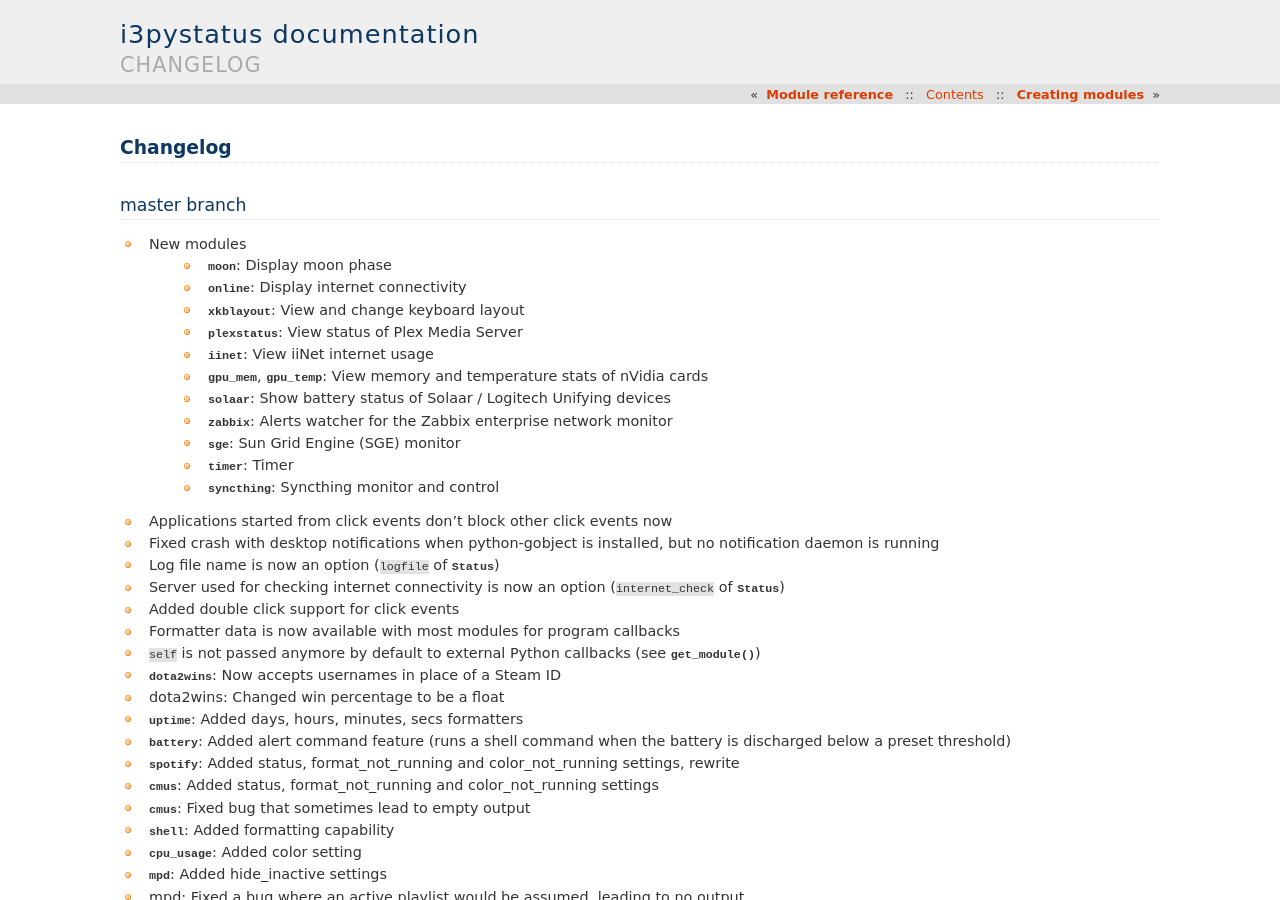
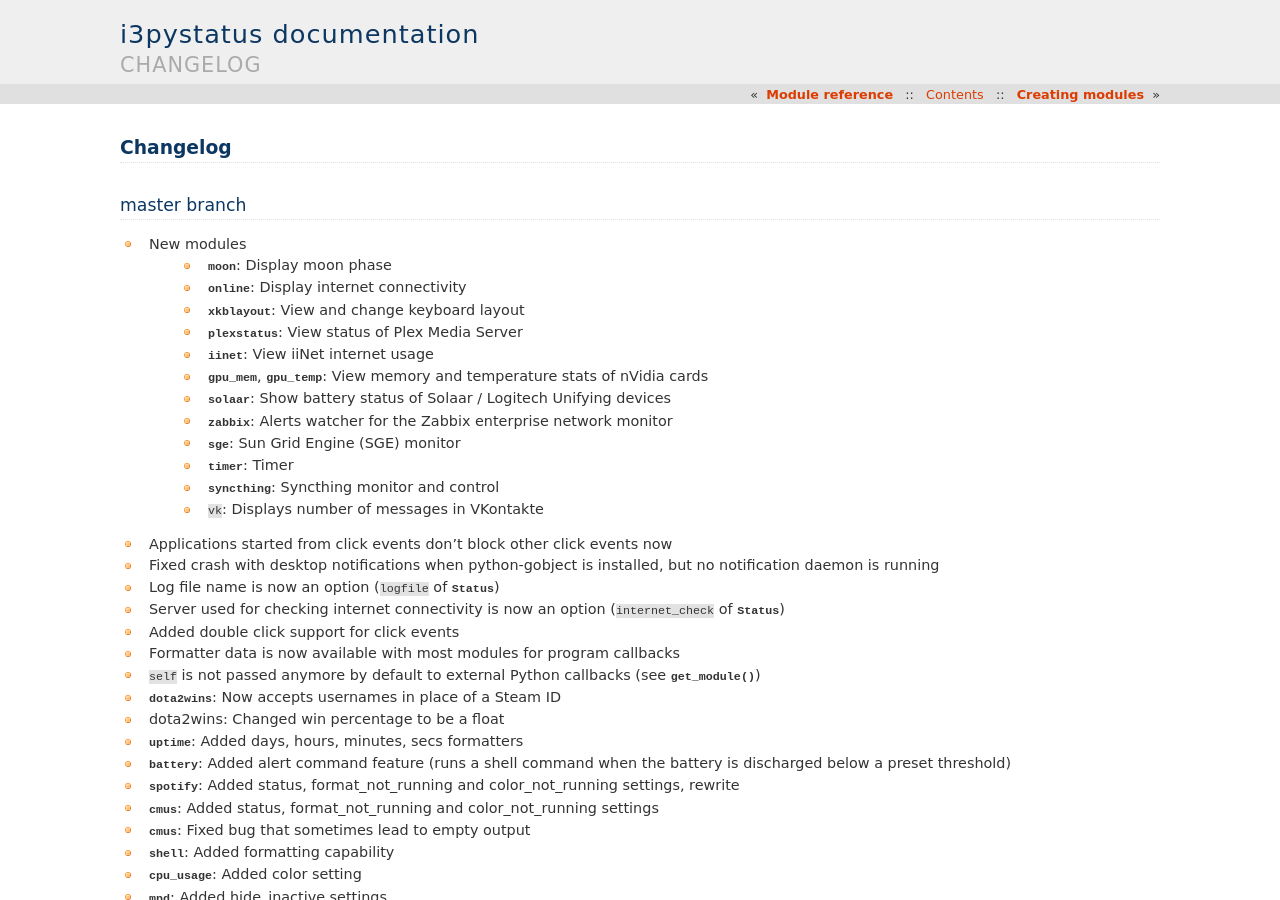
Before and after one commit to enkore/i3pystatus, a Sphinx documentation site: the page built from docs/changelog.rst, in a window 1280 px wide and 900 px high. Built offline with Sphinx 7.4.7, drawn with Linux system fonts in a browser that asks for light colours; cross-references to code outside the pages are shown as plain code.

Commit message:
docfix for vk

```diff
--- a/docs/changelog.rst
+++ b/docs/changelog.rst
@@ -19,6 +19,7 @@ master branch
     - :py:mod:`.sge`: Sun Grid Engine (SGE) monitor
     - :py:mod:`.timer`: Timer
     - :py:mod:`.syncthing`: Syncthing monitor and control
+    - :py:mpd:`.vk`: Displays number of messages in VKontakte
 * Applications started from click events don't block other click events now
 * Fixed crash with desktop notifications when python-gobject is installed, but no notification daemon is running
 * Log file name is now an option (``logfile`` of :py:class:`.Status`)
--- a/docs/conf.py
+++ b/docs/conf.py
@@ -33,7 +33,8 @@ MOCK_MODULES = [
     "dota2py",
     "novaclient.v2",
     "speedtest_cli",
-    "pyzabbix"
+    "pyzabbix",
+    "vk",
 ]
 
 for mod_name in MOCK_MODULES:
```
